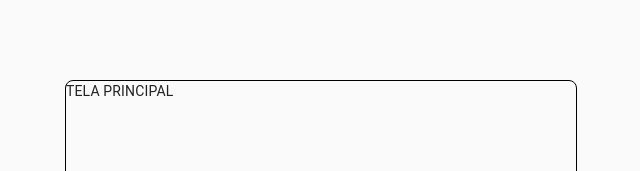
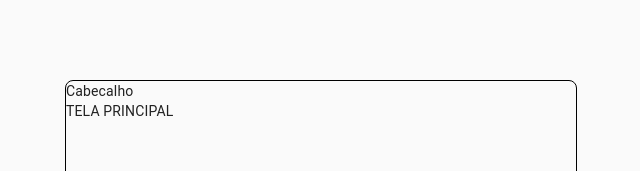
Before and after one commit to future4code/Edgard-Finotti, a React (Create React App) app in the folder quinzena8/projetoAstroMatch/projeto-astro-match/: page / in a window 1280 px wide. Shown: the top 171 px of the page, without its empty margins (319-959 px from the left). Built offline with nearby package versions, Linux system fonts and the light colour scheme.

Commit message:
Criado componente cabecalho.

```diff
--- /dev/null
+++ b/quinzena8/projetoAstroMatch/projeto-astro-match/src/components/Cabecalho/Cabecalho.js
@@ -0,0 +1,12 @@
+import React from 'react'
+
+export function Cabecalho() {
+
+
+
+    return (
+        <div>
+            Cabecalho
+        </div>
+    )
+}
--- a/quinzena8/projetoAstroMatch/projeto-astro-match/src/screens/TelaPrincipal/TelaPrincipal.js
+++ b/quinzena8/projetoAstroMatch/projeto-astro-match/src/screens/TelaPrincipal/TelaPrincipal.js
@@ -1,4 +1,5 @@
 import React, {useState, useEffect} from 'react'
+import { Cabecalho } from '../../components/Cabecalho/Cabecalho'
 import { DivisaoPrincipal } from './stylesTelaPrincipal'
 
 export function TelaPrincipal() {
@@ -7,6 +8,10 @@ export function TelaPrincipal() {
 
     return (
         <DivisaoPrincipal>
+
+            <Cabecalho />
+
+
             TELA PRINCIPAL
         </DivisaoPrincipal>
     )
```
